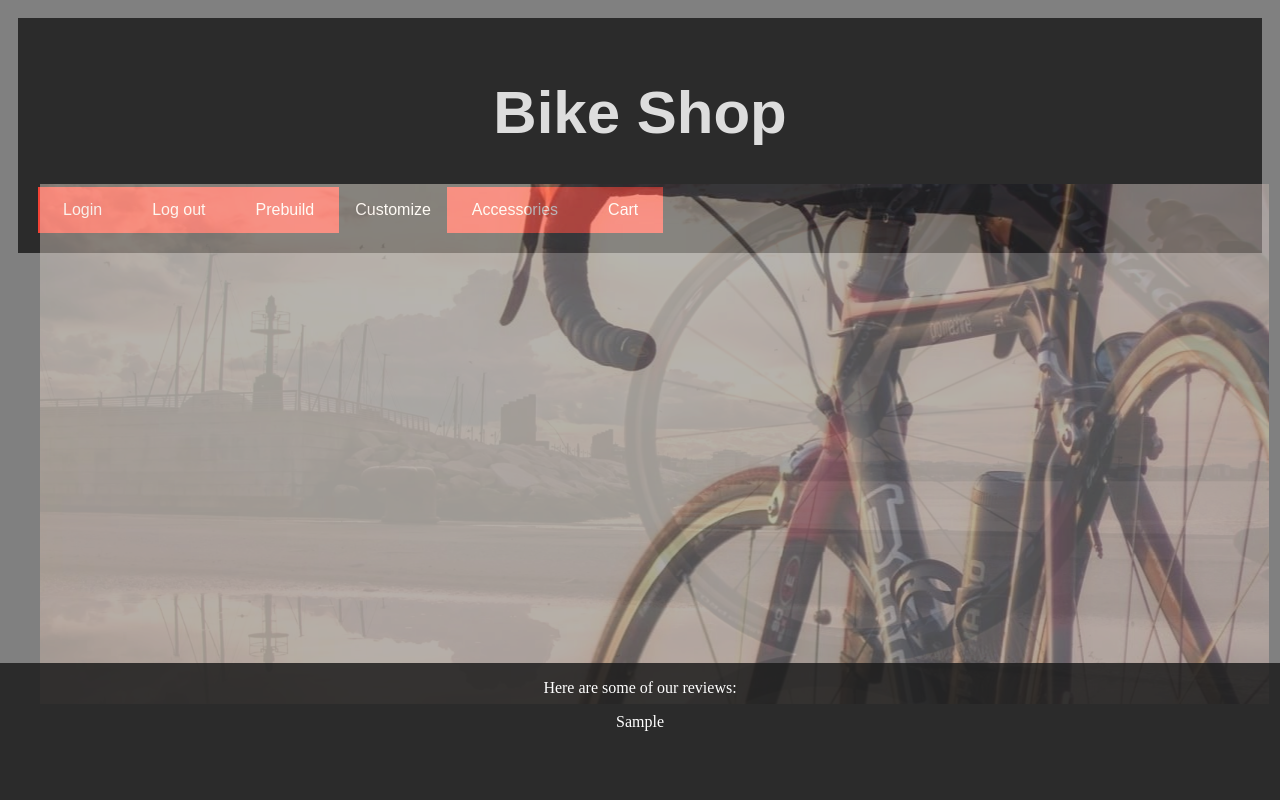
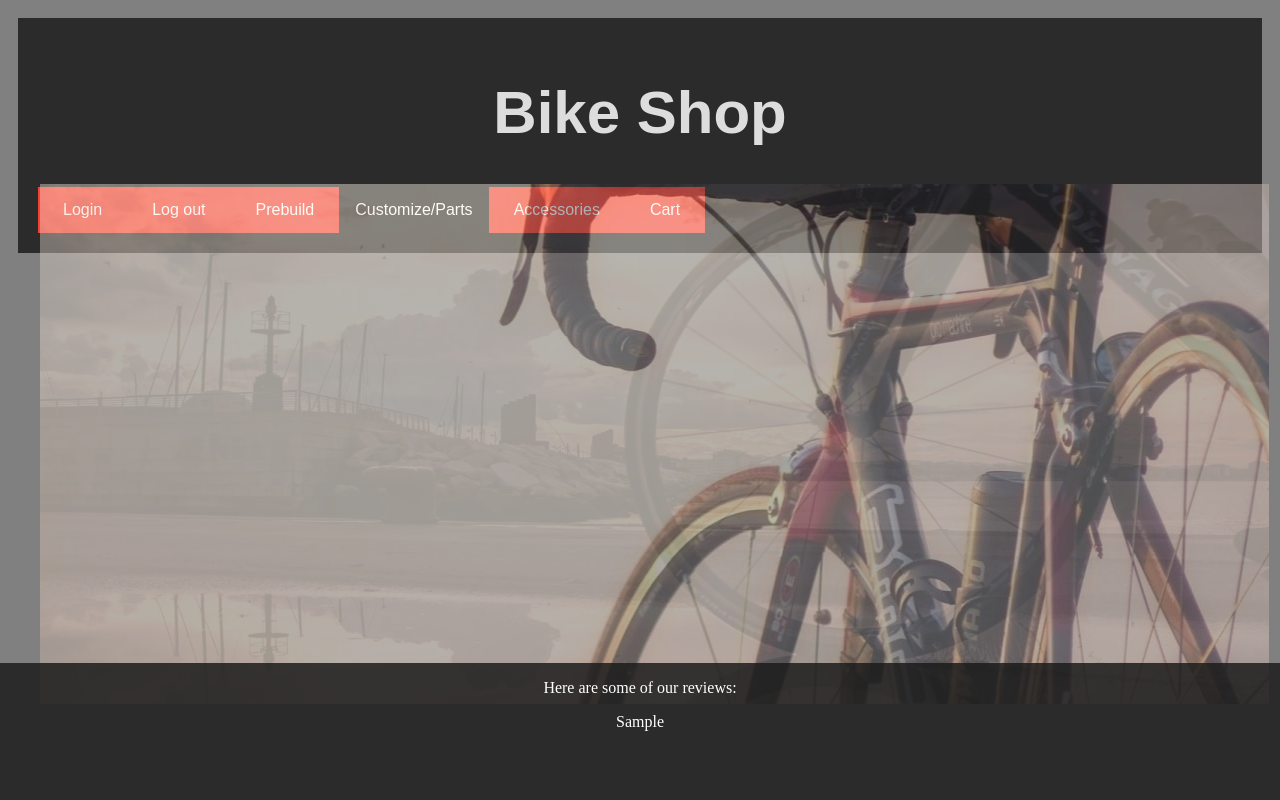
Before and after one commit to Jerkrop/BikeShopProject, a Flask app: page / in a window 1280 px wide. Run offline with Flask 2, Linux system fonts and the light colour scheme; a database or web service that is not in the repository returns one stand-in record (values such as "Sample title"); some libraries are stand-ins or nearby versions.

Commit message:
Fixed a lttle bit of spelling errors

```diff
--- a/BikeShopFinalProject/MyProject/Templates/AccessoryPage.html
+++ b/BikeShopFinalProject/MyProject/Templates/AccessoryPage.html
@@ -97,7 +97,7 @@
         <h2>Bells & Horns:</h2>
         <form class="form_"action="http://127.0.0.1:5000/RoadBike" method="POST" ><button name='bike' value='Pedal1'> <a  class="prebuilt_" href="http://127.0.0.1:5000/Overview"><p id="desc">Bell 1</p>
             <p id="cost">$100</p><img id="img" title="Click Here To Go to the Overview Page " src="https://images.performancebike.com/cdn-cgi/image/f=auto,width=200/images/large/bikes/knog/n6012126.jpg" /></a></button></form>
-            <form class="form_"action="http://127.0.0.1:5000/RoadBike" method="POST" ><button name='bike' value='Pedal2'>> <a  class="prebuilt_" href="http://127.0.0.1:5000/Overview"><p id="desc">Bell 2</p>
+            <form class="form_"action="http://127.0.0.1:5000/RoadBike" method="POST" ><button name='bike' value='Pedal2'> <a  class="prebuilt_" href="http://127.0.0.1:5000/Overview"><p id="desc">Bell 2</p>
             <p id="cost">$150</p><img id="img" title="Click Here To Go to the Overview Page " src="https://images.performancebike.com/cdn-cgi/image/f=auto,width=200/images/large/bikes/knog/n6012126.jpg" /></a></button></form>
             <form class="form_"action="http://127.0.0.1:5000/RoadBike" method="POST" ><button name='bike' value='Pedal3'>  <a  class="prebuilt_" href="http://127.0.0.1:5000/Overview"><p id="desc">Bell 3</p>
             <p id="cost">$180</p><img id="img" title="Click Here To Go to the Overview Page " src="https://images.performancebike.com/cdn-cgi/image/f=auto,width=200/images/large/bikes/knog/n6012126.jpg" /></a></button></form>
--- a/BikeShopFinalProject/MyProject/Templates/StorePage.html
+++ b/BikeShopFinalProject/MyProject/Templates/StorePage.html
@@ -33,7 +33,7 @@ if (isAuthenticated) {
 
         <a href="http://127.0.0.1:5000/Prebuild">Prebuild</a>
           <div class="dropdown">
-          <a class="dropbtn" onclick="myFunction()">Customize
+          <a class="dropbtn" onclick="myFunction()">Customize/Parts
           <a href="http://127.0.0.1:5000/accessories">Accessories</a>
 
           </a>
```
